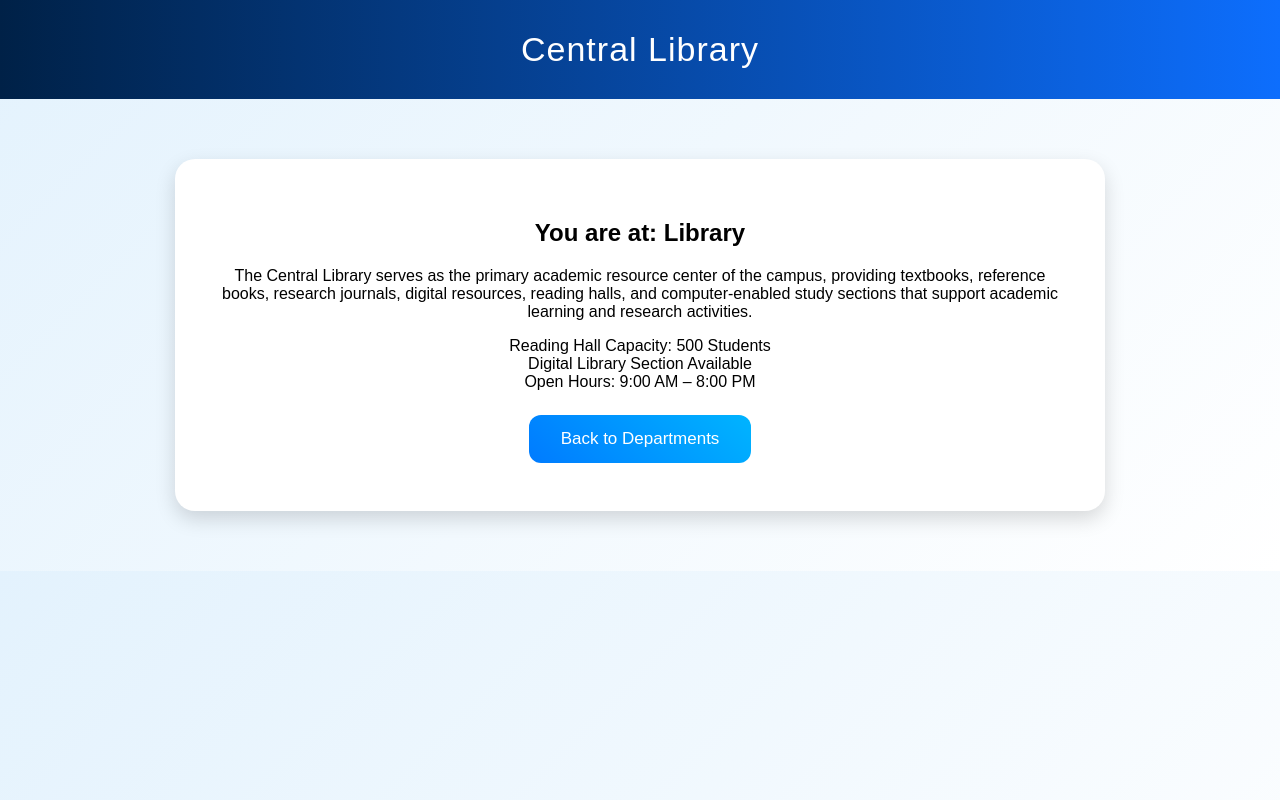
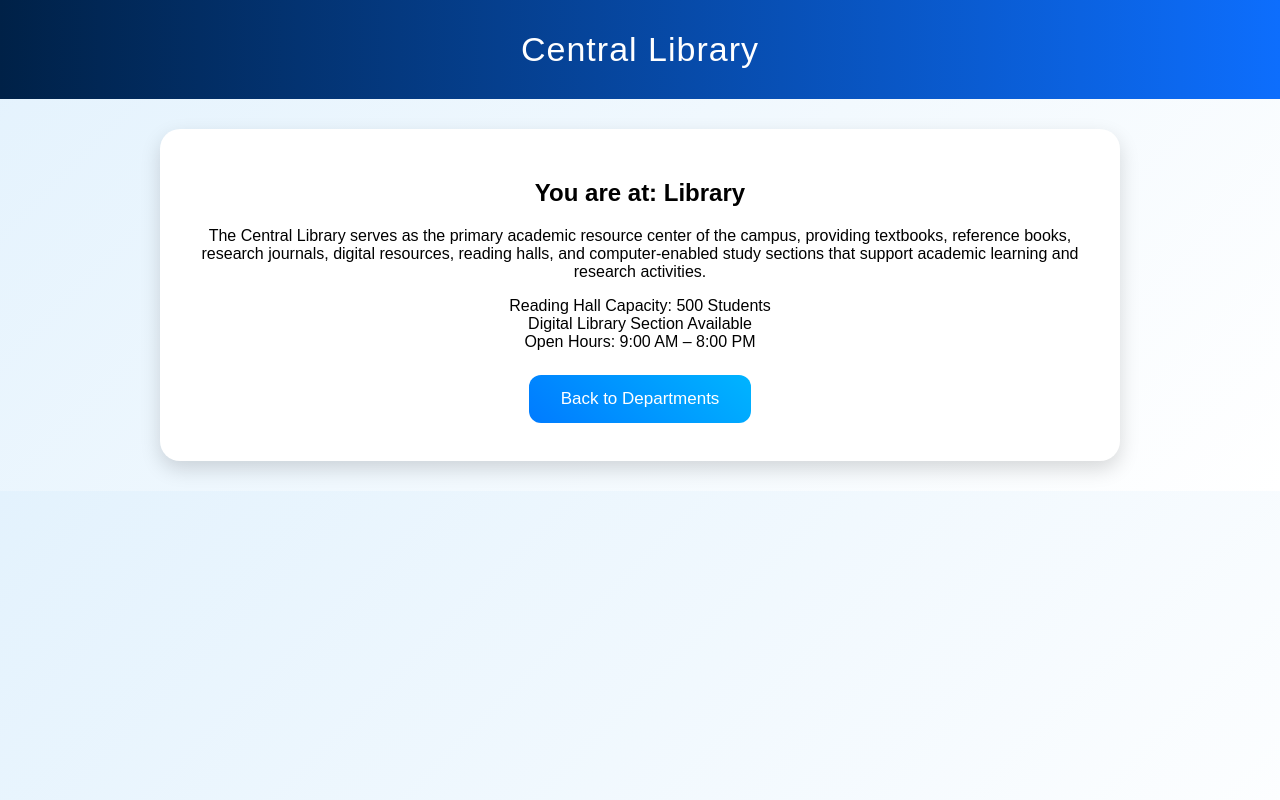
Before and after one commit to citchennai/smart-campus, a plain HTML site: page library.html in a window 1280 px wide. Drawn offline with Linux system fonts and the light colour scheme.

Commit message:
Update library.html

```diff
--- a/library.html
+++ b/library.html
@@ -1,6 +1,7 @@
 <!DOCTYPE html>
 <html>
 <head>
+<meta name="viewport" content="width=device-width, initial-scale=1.0">
 <title>Central Library</title>
 <style>
 body{
@@ -20,10 +21,10 @@
 
 .card{
   background:white;
-  margin:60px auto;
-  padding:40px;
-  width:85%;
-  max-width:850px;
+  margin:30px auto;
+  padding:30px;
+  width:95%;          /* change from 85% → 95% */
+  max-width:900px;
   border-radius:20px;
   box-shadow:0 8px 20px rgba(0,0,0,0.15);
   transition:0.3s;
```
